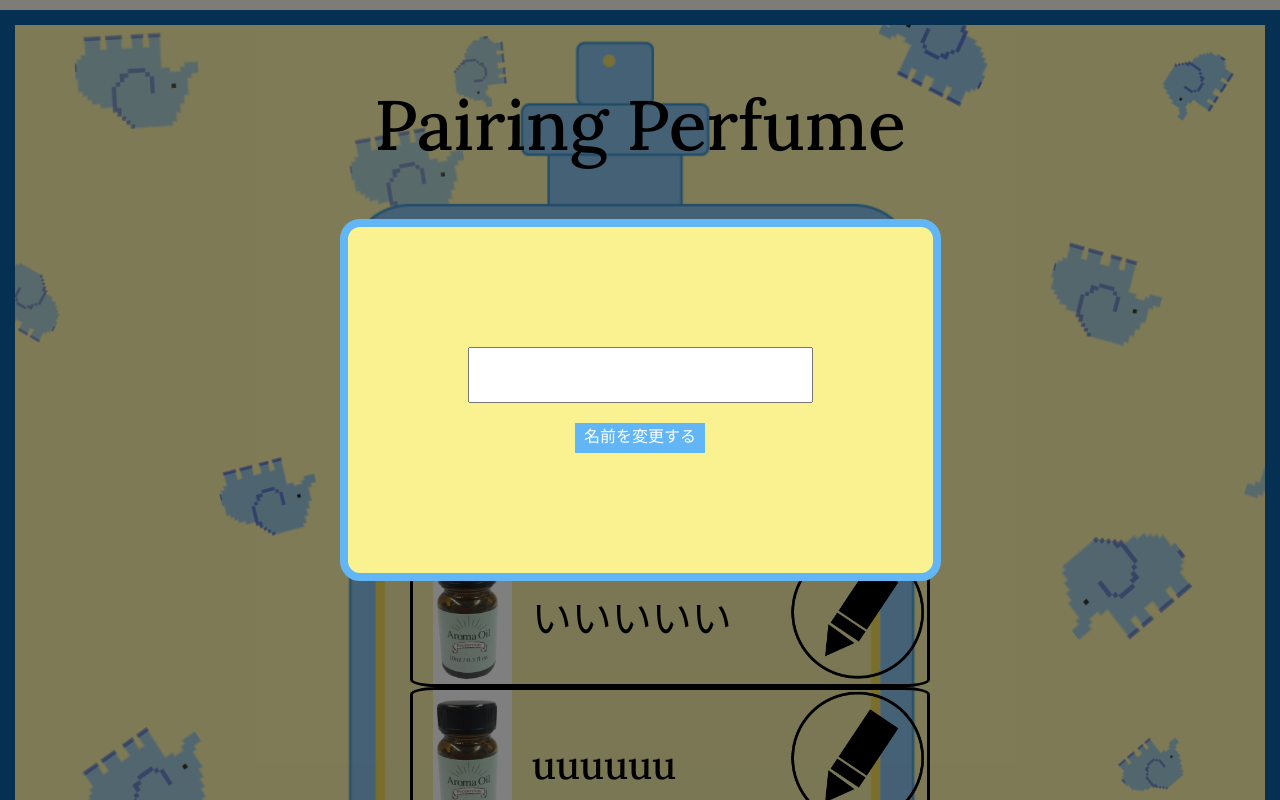
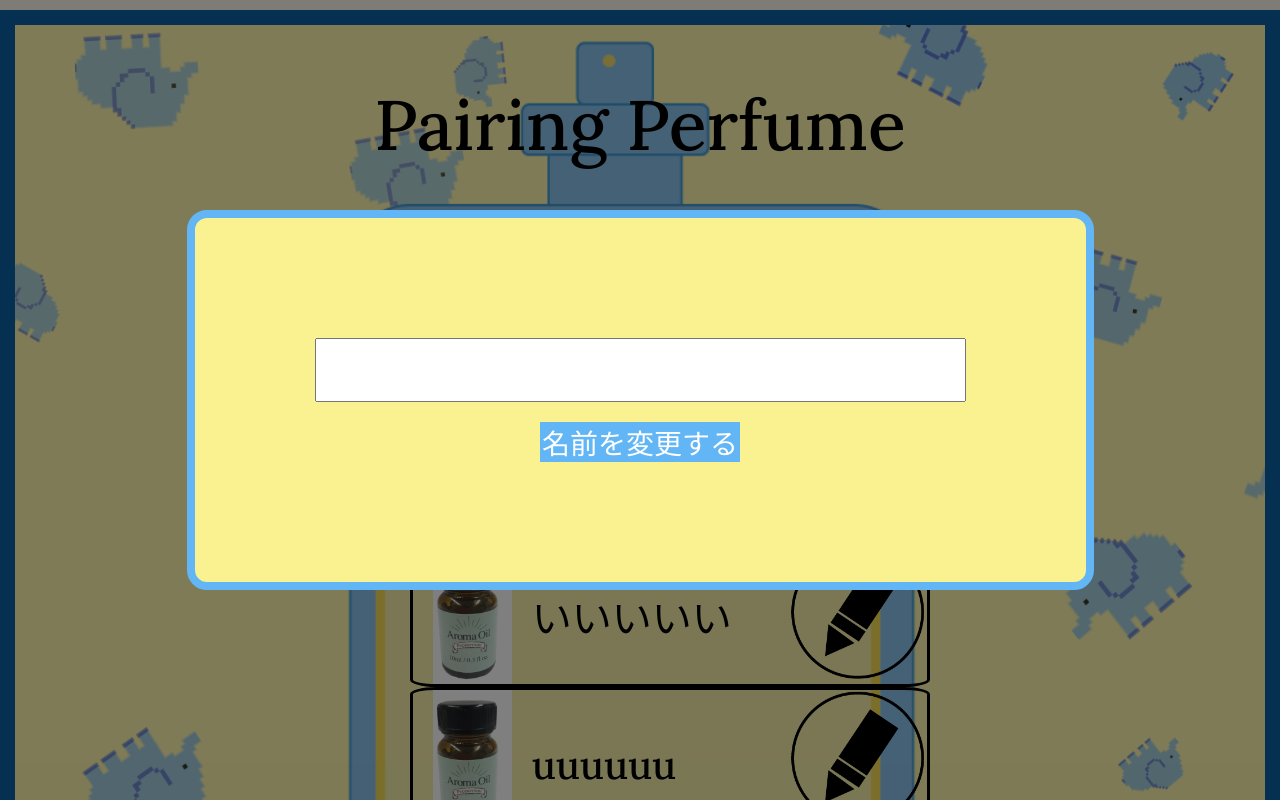
Before and after one commit to Taku-Sashima/2024-hackthon-WEBUI, a React (Create React App) app: page / in a window 1280 px wide. Both pictures are taken after a click on the picture 837 px from the left and 322 px from the top of the page. Shown: the top 800 px of the page. Built offline with nearby package versions, Linux system fonts and the light colour scheme.

Commit message:
renameコンポーネントの入力フォームのfont-sizeを大きくした

```diff
--- a/src/component/Result/RenameFunction.js
+++ b/src/component/Result/RenameFunction.js
@@ -24,18 +24,20 @@ export default function RenameFunction(props){
 
   const input={
     lineHeight: "50px",
-  }
+    fontSize: "50px",
+  };
 
   const button ={
     backgroundColor: '#62b6f5',
-    width: '130px',
-    height:'30px',
+    width: '200px',
+    height:'40px',
     textAlign: "center",
     position: "static",
     margin: "auto",
     marginTop: "20px",
     color: 'white',
-  }
+    fontSize: "28px",
+  };
 
   const closeModal = () => {
     props.setShowModal(false);
@@ -54,7 +56,7 @@ export default function RenameFunction(props){
         <div className="overlay" style={overlay} >
           <div className="modalContent" style={modalContent}>
             <input style={input}
-              size="40"
+              size="20"
               value={props.text}
               onChange={(event) => props.Text(event.target.value)}
               type="text"
```
